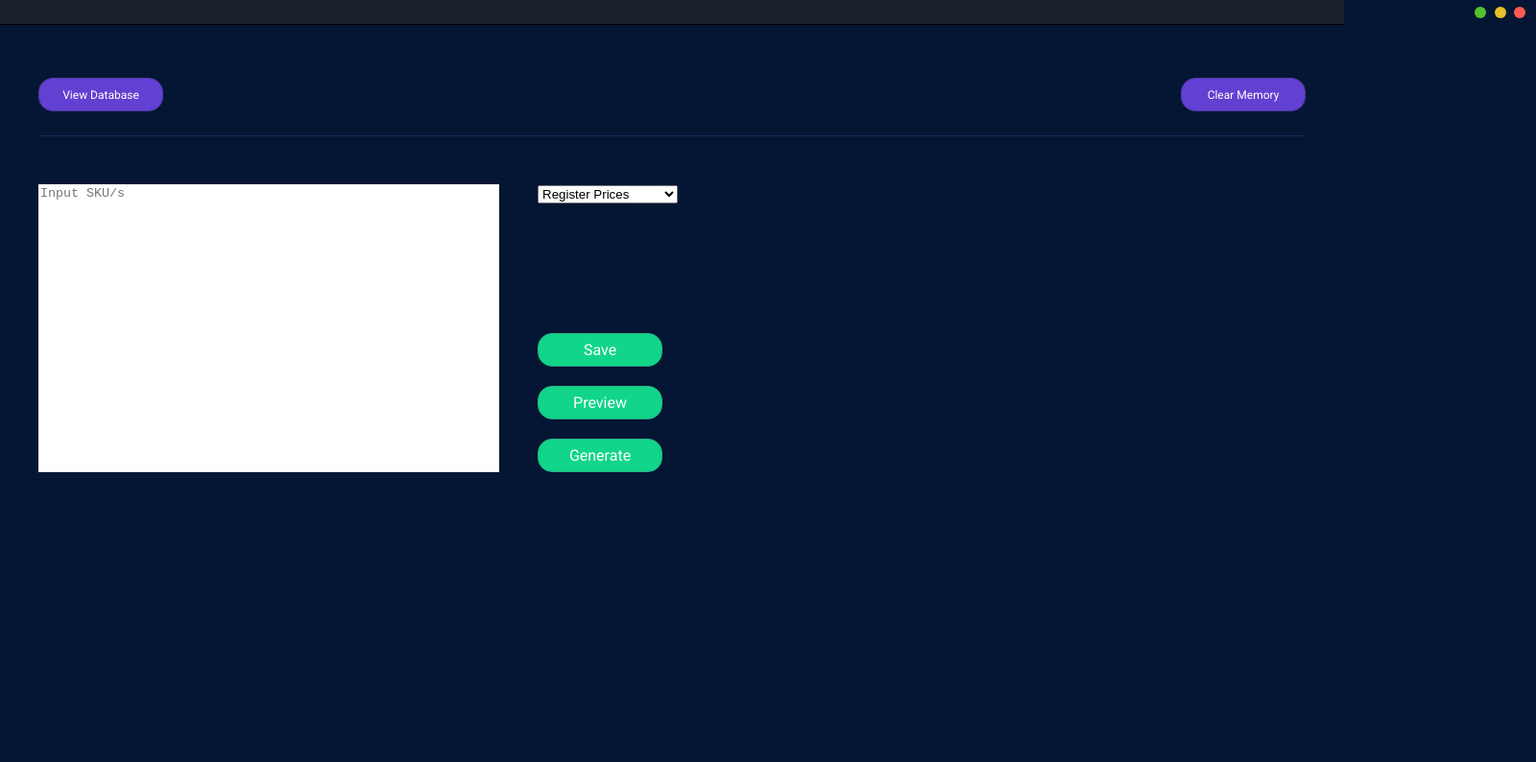
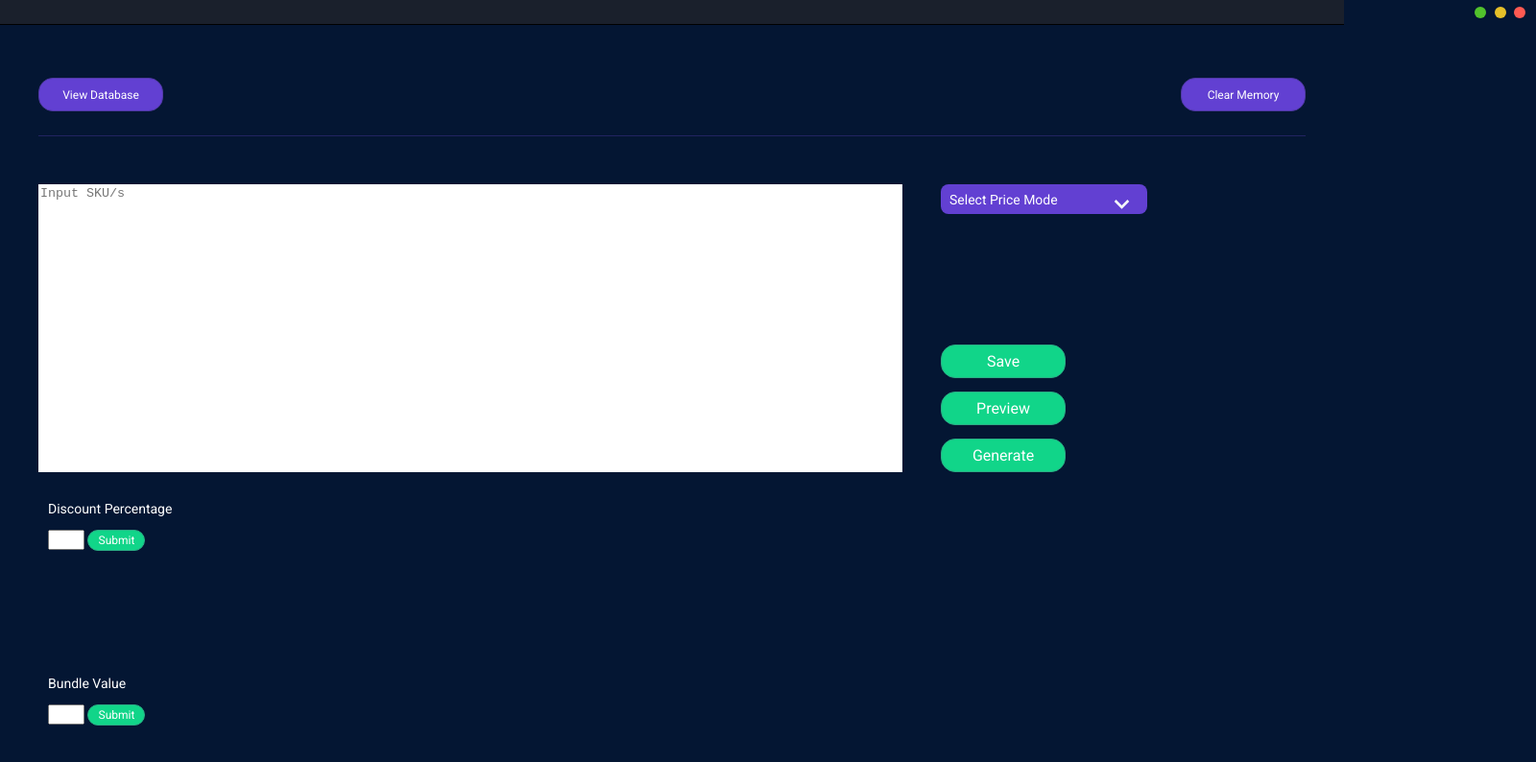
Before and after one commit to TheoTheodorou/PriceApp, an Electron app: page src/index.html in a window 1600 px wide. Shown: the whole page at 96% size. Drawn offline with nearby package versions, Linux system fonts and the light colour scheme.

Commit message:
Radio Buttons

```diff
--- /dev/null
+++ b/radio/style.css
@@ -0,0 +1,77 @@
+
+  .container {
+    margin-top: 100px;
+    padding: 32px;
+  }
+
+  .select-box {
+    display: flex;
+    width: 400px;
+    flex-direction: column;
+  }
+
+  .select-box .options-container {
+    background: #0762e1;
+    color: #f5f6fa;
+    max-height: 0;
+    width: 100%;
+    opacity: 0;
+    transition: all 0.4s;
+    border-radius: 8px;
+    overflow: hidden;
+
+    order: 1;
+  }
+
+  .selected {
+    background: #1dba1a;
+    border-radius: 8px;
+    margin-bottom: 8px;
+    color: #f5f6fa;
+    position: relative;
+
+    order: 0;
+  }
+
+  .selected::after {
+    content: "";
+    background: url("img/arrow-down.svg");
+    background-size: contain;
+    background-repeat: no-repeat;
+
+    position: absolute;
+    height: 100%;
+    width: 32px;
+    right: 10px;
+    top: 5px;
+
+    transition: all 0.4s;
+  }
+
+  .select-box .options-container.active {
+    max-height: 240px;
+    opacity: 1;
+  }
+
+  .select-box .options-container.active + .selected::after {
+    transform: rotateX(180deg);
+    top: -6px;
+  }
+
+  .select-box .option,
+  .selected {
+    padding: 12px 24px;
+    cursor: pointer;
+  }
+
+  .select-box .option:hover {
+    background: #414b57;
+  }
+
+  .select-box label {
+    cursor: pointer;
+  }
+
+  .select-box .option .radio {
+    display: none;
+  }
--- a/src/JS/home.js
+++ b/src/JS/home.js
@@ -1,8 +1,24 @@
 
+//Radio Button Menu
+const selected = document.querySelector(".selected");
+const optionsContainer = document.querySelector(".options-container");
+
+const optionsList = document.querySelectorAll(".option");
+
+selected.addEventListener("click", () => {
+  optionsContainer.classList.toggle("active");
+});
+
+optionsList.forEach(o => {
+  o.addEventListener("click", () => {
+    selected.innerHTML = o.querySelector("label").innerHTML;
+    optionsContainer.classList.remove("active");
+  });
+});
 
 // Hide items by default
-$('.enter-discount-percentage').hide();
-$('.bundle-value').hide();
+// $('.enter-discount-percentage').hide();
+// $('.bundle-value').hide();
 
 //   Add switches to drop down
 $('#modeSwitch').on('change', function () {
--- a/src/Styles/buttons.css
+++ b/src/Styles/buttons.css
@@ -32,35 +32,31 @@ button{
 }
 
 .header button{
-    background-color: rgba(98,64,210,255);
+    background-color: rgb(98,64,210);
     color: white;
     height: 35px;
     width: 130px;
     border-style: solid;
     border-width: 0.5px;
-    border-color: rgba(80,57,165,255);
+    border-color: rgb(80,57,165);
     cursor: pointer;
     font-size: 12px;
 }
 
-.mid-section-utility-buttons{
-    margin-top: 135px;
-}
-
 .mid-section-utility-buttons button{
-    background-color: rgba(17,213,137,255);
+    background-color: rgb(17,213,137);
     color: white;
     height: 35px;
     width: 130px;
     border-style: solid;
     border-width: 0.5px;
-    border-color: rgba(42,173,132,255);
+    border-color: rgb(42,173,132);
     cursor: pointer;
     font-size: 16px;
 }
 
 .button-save, .button-preview{
-    margin-bottom: 20px;
+    margin-bottom: 14px;
 }
 
 button:active{
@@ -69,13 +65,13 @@ button:active{
 }
 
 .button-submit{
-    background-color: rgba(17,213,137,255);
+    background-color: rgb(17,213,137);
     color: white;
     height: 22px;
     width: 60px;
     border-style: solid;
     border-width: 0.5px;
-    border-color: rgba(42,173,132,255);
+    border-color: rgb(42,173,132);
     margin-bottom: 20px;
     cursor: pointer;
     font-size: 12px;
@@ -107,3 +103,79 @@ button:active{
   .dt-buttons.dt-button{
       color:red !important
   }
+
+  .select-box {
+    display: flex;
+    width: 215px;
+    height: 167px;
+    flex-direction: column;
+    font-size: 14px;
+
+  }
+
+  .select-box .options-container {
+    background: rgb(98,64,210);
+    color: #f5f6fa;
+    max-height: 0;
+    width: 100%;
+    opacity: 0;
+    transition: all 0.4s;
+    border-radius: 8px;
+
+    order: 1;
+  }
+
+  .selected {
+    background: rgb(98,64,210);
+    border-radius: 8px;
+    margin-bottom: 8px;
+    color: white;
+    position: relative;
+
+    order: 0;
+  }
+
+  .selected::after {
+    content: "";
+    background: url("/src/Styles/thumbnails/arrow-down.svg");
+    background-size: contain;
+    background-repeat: no-repeat;
+
+    position: absolute;
+    height: 100%;
+    width: 32px;
+    right: 10px;
+    top: 5px;
+
+    transition: all 0.4s;
+  }
+
+  .select-box .options-container.active {
+    max-height: 100px;
+    opacity: 1;
+  }
+
+  .select-box .options-container.active + .selected::after {
+    transform: rotateX(180deg);
+    top: -6px;
+  }
+
+  .select-box .option,
+  .selected {
+    padding-top: 8px;
+    padding-bottom: 7px;
+    padding-left: 9px;
+    cursor: pointer;
+  }
+
+  .select-box .option:hover {
+    background: rgba(4,22,51,0.4);
+  }
+
+  .select-box label {
+    cursor: pointer;
+  }
+
+  .select-box .option .radio {
+    display: none;
+  }
--- a/src/index.html
+++ b/src/index.html
@@ -57,20 +57,34 @@
             <textarea  class="sku-input" placeholder="Input SKU/s"></textarea>
         </div>
         <div class="main-section-center">
-            <div class="toggle">
-                <select name="" id="modeSwitch">
-                    <option value="registerPrices">
-                        Register Prices
-                    </option>
-                    <option value="discountPrices">
-                        Discount Percentage
-                    </option>
-                    <option value="bundleValue">
-                        Bundle Value
-                    </option>
-                </select>
+            <div class="container">
 
+                <div class="select-box">
+                  <div class="options-container">
+
+                    <div class="option">
+                      <input type="radio" class="radio" id="registerPrices" name="category"/>
+                      <label for="registerPrices">Registry Prices</label>
+                    </div>
+
+                    <div class="option">
+                      <input type="radio" class="radio" id="discountPrices" name="category" />
+                      <label for="discountPrices">Discount Percentages</label>
+                    </div>
+
+                    <div class="option">
+                      <input type="radio" class="radio" id="bundleValue" name="category" />
+                      <label for="bundleValue">Bundle Values</label>
+                    </div>
+
+                  </div>
+
+                  <div class="selected">
+                    Select Price Mode
+                  </div>
+                </div>
             </div>
+
             <div class="mid-section-utility-buttons">
                 <button class="button-save">
                     Save
@@ -83,6 +97,8 @@
                 </button>
             </div>
         </div>
+    </div>
+
         <div class="main-section-right">
             <div class="values">
                 <div class="enter-discount-percentage">
```
Also changed, not shown: radio/index.html (added, +43 -0 lines), radio/main.js (added, +15 -0 lines), radio/img/arrow-down.svg (added), src/Styles/thumbnails/arrow-down.svg (added).
